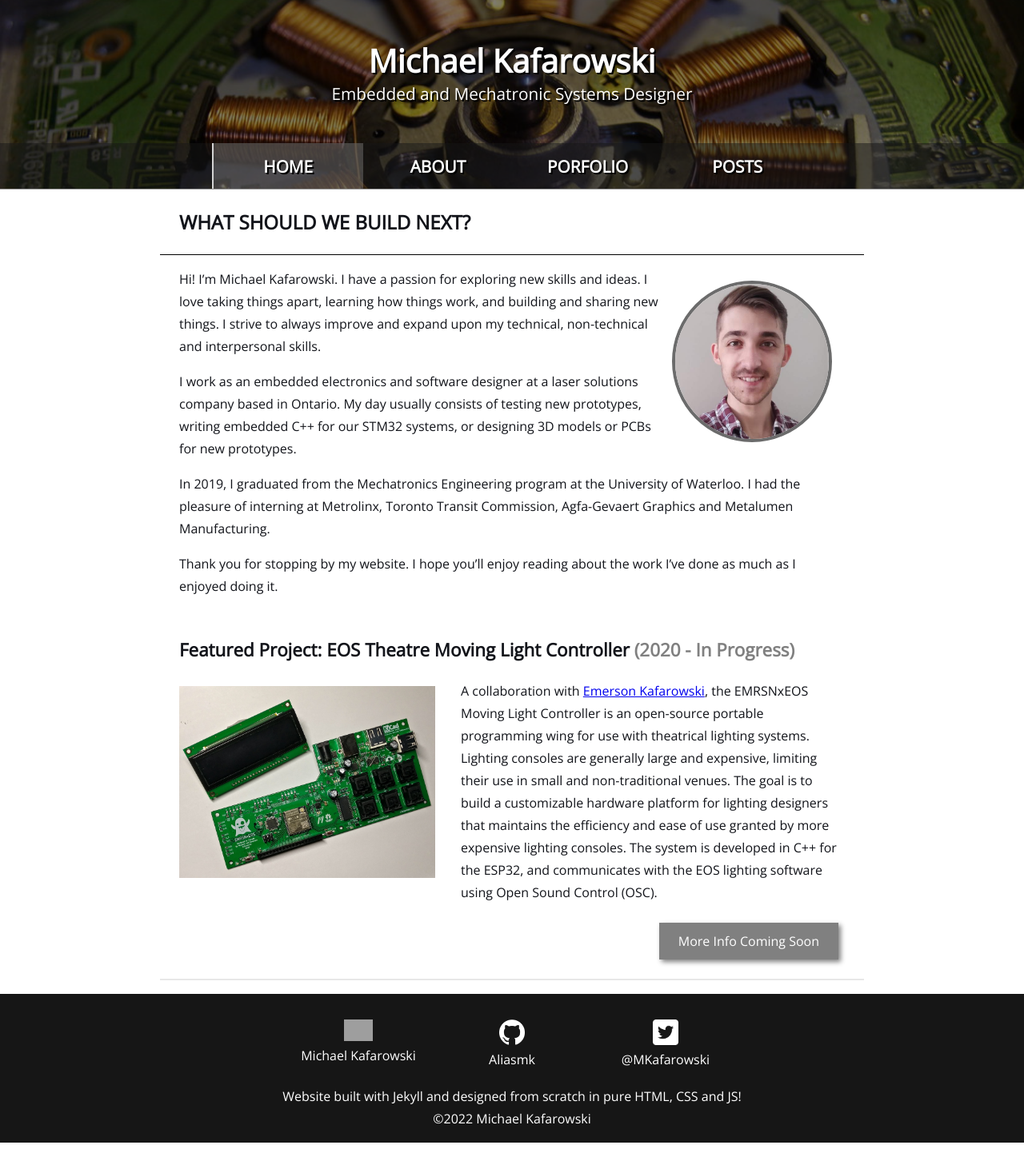
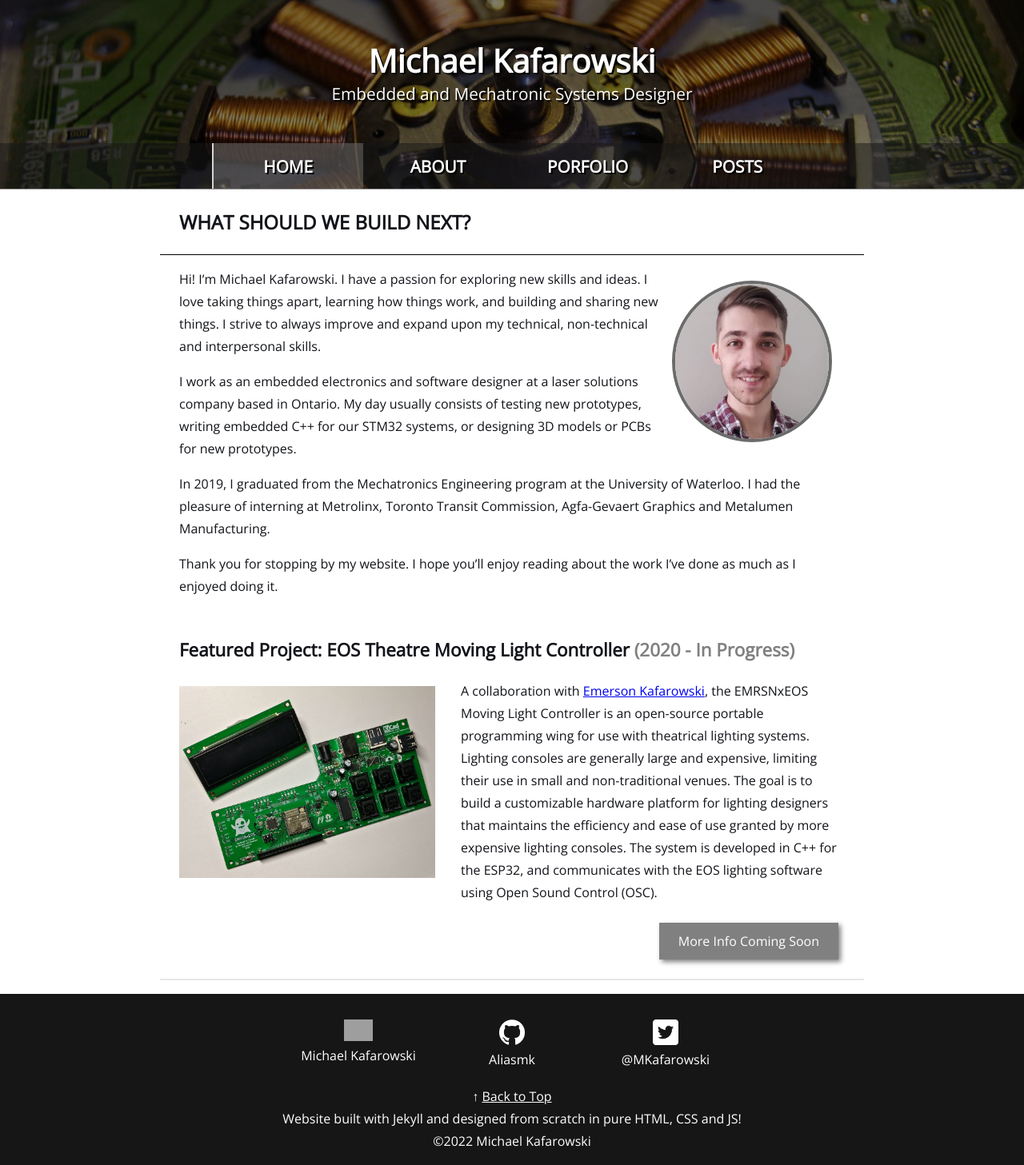
Before and after one commit to Aliasmk/aliasmk.github.io, a Jekyll site: the page built from index.md, in a window 1280 px wide. Shown: the whole page at 80% size. Built offline with Jekyll 4.4.1, drawn with Linux system fonts in a browser that asks for light colours; before the commit the page ends 1429 px from its top, so only the background shows below that; grey boxes are pictures that could not be loaded.

Commit message:
Add back to top link to footer

```diff
--- a/_includes/footer.html
+++ b/_includes/footer.html
@@ -14,6 +14,7 @@
         </a>
 
     </div>
+    <p>↑ <a href="#top">Back to Top</a></p>
     <p>Website built with Jekyll and designed from scratch in pure HTML, CSS and JS!</p>
     <p>&copy2022 Michael Kafarowski</p>
 </section>
--- a/_sass/main.scss
+++ b/_sass/main.scss
@@ -295,6 +295,10 @@ figcaption {
   margin: 0;
 }
 
+#footer a {
+  color: white;
+}
+
 #social {
   display: flex;
   justify-content: center;
```
